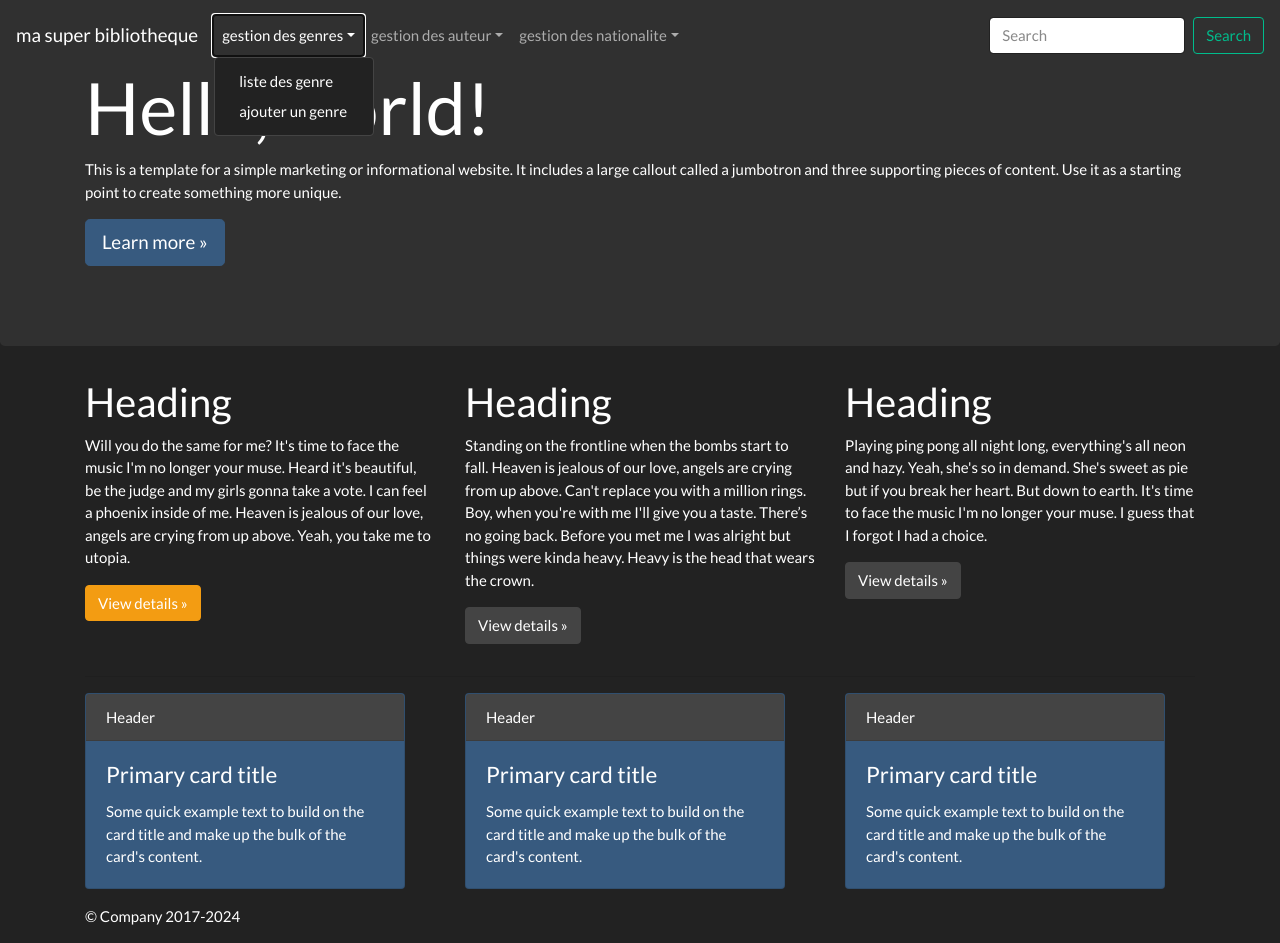
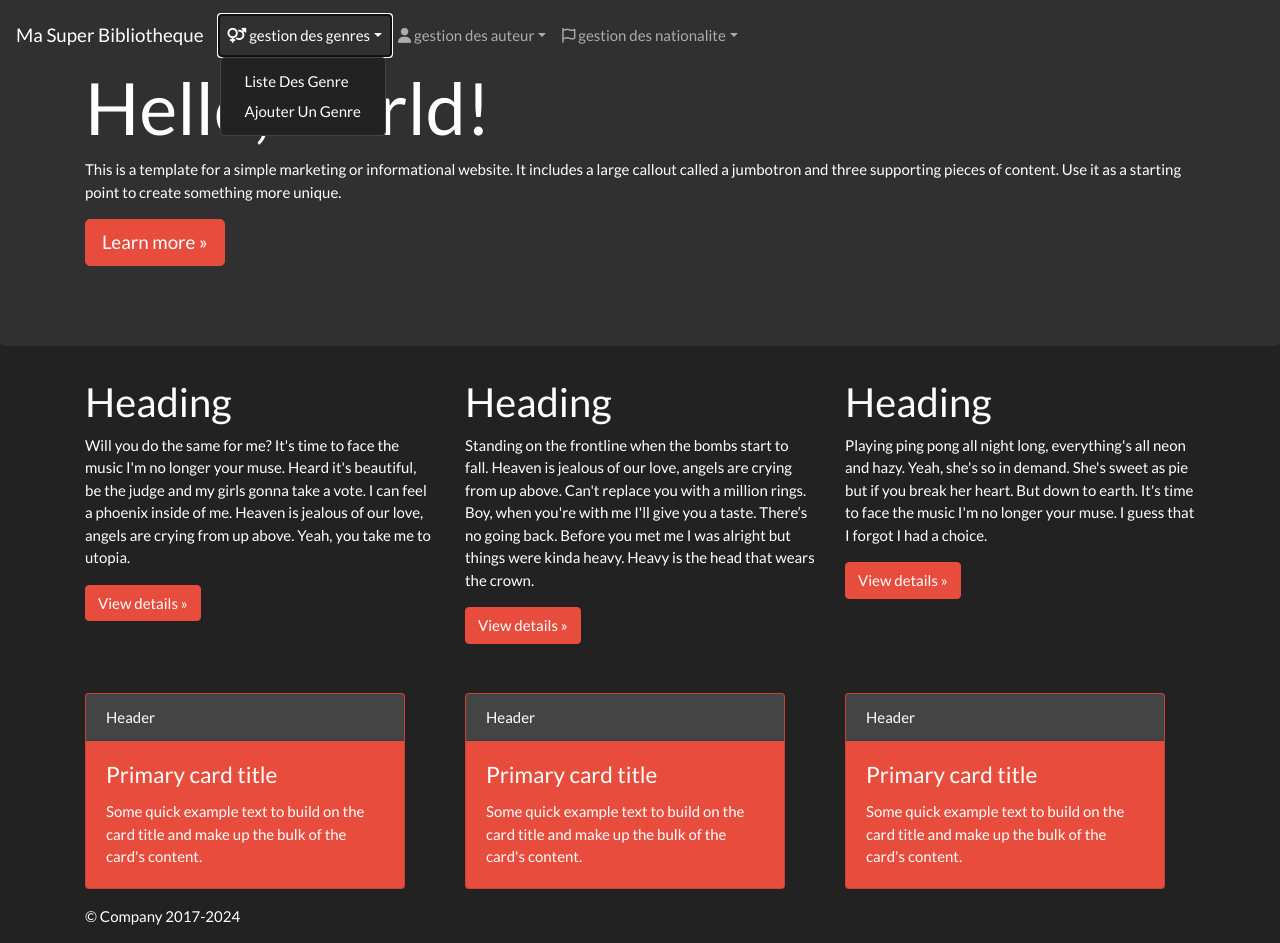
Before and after one commit to tidjani783/TP3-PHP, a PHP site: page / in a window 1280 px wide, after a click on "gestion des genres". Run offline with PHP 8.4, Linux system fonts and the light colour scheme; some libraries are stand-ins or nearby versions.

Commit message:
seance du 20/01

```diff
--- /dev/null
+++ b/footer.php
@@ -0,0 +1,9 @@
+<footer class="container">
+  <p>&copy; Company 2017-2024</p>
+</footer>
+<script src="https://cdn.jsdelivr.net/npm/jquery@3.5.1/dist/jquery.slim.min.js" integrity="sha384-DfXdz2htPH0lsSSs5nCTpuj/zy4C+OGpamoFVy38MVBnE+IbbVYUew+OrCXaRkfj" crossorigin="anonymous"></script>
+<script src="https://cdn.jsdelivr.net/npm/popper.js@1.16.1/dist/umd/popper.min.js" integrity="sha384-9/reFTGAW83EW2RDu2S0VKaIzap3H66lZH81PoYlFhbGU+6BZp6G7niu735Sk7lN" crossorigin="anonymous"></script>
+<script src="https://cdn.jsdelivr.net/npm/bootstrap@4.6.2/dist/js/bootstrap.min.js" integrity="sha384-+sLIOodYLS7CIrQpBjl+C7nPvqq+FbNUBDunl/OZv93DB7Ln/533i8e/mZXLi/P+" crossorigin="anonymous"></script>
+
+  </body>
+</html>
--- /dev/null
+++ b/header.php
@@ -0,0 +1,76 @@
+<!doctype html>
+<html lang="en">
+  <head>
+    <meta charset="utf-8">
+    <meta name="viewport" content="width=device-width, initial-scale=1, shrink-to-fit=no">
+    <meta name="description" content="">
+    <meta name="author" content="Mark Otto, Jacob Thornton, and Bootstrap contributors">
+    <meta name="generator" content="Hugo 0.101.0">
+    <title>Jumbotron Template · Bootstrap v4.6</title>
+
+    <link rel="canonical" href="https://getbootstrap.com/docs/4.6/examples/jumbotron/">
+    <script src="https://kit.fontawesome.com/3f9044169f.js" crossorigin="anonymous"></script>
+
+
+
+    <!-- Bootstrap core CSS -->
+    <link rel="stylesheet" href="https://bootswatch.com/4/darkly/bootstrap.css">
+
+
+    <style>
+      .bd-placeholder-img {
+        font-size: 1.125rem;
+        text-anchor: middle;
+        -webkit-user-select: none;
+        -moz-user-select: none;
+        -ms-user-select: none;
+        user-select: none;
+      }
+
+      @media (min-width: 768px) {
+        .bd-placeholder-img-lg {
+          font-size: 3.5rem;
+        }
+      }
+    </style>
+
+
+    <!-- Custom styles for this template -->
+    <link href="jumbotron.css" rel="stylesheet">
+  </head>
+  <body>
+
+<nav class="navbar navbar-expand-md navbar-dark fixed-top bg-dark">
+  <a class="navbar-brand" href="#">Ma Super Bibliotheque</a>
+  <button class="navbar-toggler" type="button" data-toggle="collapse" data-target="#navbarsExampleDefault" aria-controls="navbarsExampleDefault" aria-expanded="false" aria-label="gestion des genres">
+    <span class="navbar-toggler-icon"></span>
+  </button>
+
+  <div class="collapse navbar-collapse" id="navbarsExampleDefault">
+    <ul class="navbar-nav mr-auto">
+
+      <li class="nav-item dropdown">
+        <a class="nav-link dropdown-toggle" href="#" data-toggle="dropdown" aria-expanded="false"><i class="fa-solid fa-venus-mars"></i>  gestion des genres</a>
+        <div class="dropdown-menu">
+          <a class="dropdown-item" href="#">Liste Des Genre</a>
+          <a class="dropdown-item" href="#">Ajouter Un Genre</a>
+        </div>
+      </li>
+      <li class="nav-item dropdown">
+        <a class="nav-link dropdown-toggle" href="#" data-toggle="dropdown" aria-expanded="false"><i class="fa-solid fa-user"></i>  gestion des auteur</a>
+        <div class="dropdown-menu">
+          <a class="dropdown-item" href="#">Liste Des Auteur</a>
+          <a class="dropdown-item" href="#">Ajouter Un Auteur</a>
+          <a class="dropdown-item" href="#">Rechercher Un Auteur</a>
+        </div>
+      </li>
+      <li class="nav-item dropdown">
+        <a class="nav-link dropdown-toggle" href="#" data-toggle="dropdown" aria-expanded="false"><i class="fa-regular fa-flag"></i>  gestion des nationalite</a>
+        <div class="dropdown-menu">
+          <a class="dropdown-item" href="listeNationalites.php">Liste Des Nationalite</a>
+          <a class="dropdown-item" href="#">Ajouter Un Nationalite</a>
+        </div>
+      </li>
+    </ul>
+  </div>
+</nav>
--- a/index.php
+++ b/index.php
@@ -1,92 +1,7 @@
-<!doctype html>
-<html lang="en">
-  <head>
-    <meta charset="utf-8">
-    <meta name="viewport" content="width=device-width, initial-scale=1, shrink-to-fit=no">
-    <meta name="description" content="">
-    <meta name="author" content="Mark Otto, Jacob Thornton, and Bootstrap contributors">
-    <meta name="generator" content="Hugo 0.101.0">
-    <title>Jumbotron Template · Bootstrap v4.6</title>
 
-    <link rel="canonical" href="https://getbootstrap.com/docs/4.6/examples/jumbotron/">
+<?php include "header.php";
 
-
-
-    <!-- Bootstrap core CSS -->
-    <link rel="stylesheet" href="https://bootswatch.com/4/darkly/bootstrap.css">
-
-    <!-- Favicons -->
-<link rel="apple-touch-icon" href="/docs/4.6/assets/img/favicons/apple-touch-icon.png" sizes="180x180">
-<link rel="icon" href="/docs/4.6/assets/img/favicons/favicon-32x32.png" sizes="32x32" type="image/png">
-<link rel="icon" href="/docs/4.6/assets/img/favicons/favicon-16x16.png" sizes="16x16" type="image/png">
-<link rel="manifest" href="/docs/4.6/assets/img/favicons/manifest.json">
-<link rel="mask-icon" href="/docs/4.6/assets/img/favicons/safari-pinned-tab.svg" color="#563d7c">
-<link rel="icon" href="/docs/4.6/assets/img/favicons/favicon.ico">
-<meta name="msapplication-config" content="/docs/4.6/assets/img/favicons/browserconfig.xml">
-<meta name="theme-color" content="#563d7c">
-
-
-    <style>
-      .bd-placeholder-img {
-        font-size: 1.125rem;
-        text-anchor: middle;
-        -webkit-user-select: none;
-        -moz-user-select: none;
-        -ms-user-select: none;
-        user-select: none;
-      }
-
-      @media (min-width: 768px) {
-        .bd-placeholder-img-lg {
-          font-size: 3.5rem;
-        }
-      }
-    </style>
-
-
-    <!-- Custom styles for this template -->
-    <link href="jumbotron.css" rel="stylesheet">
-  </head>
-  <body>
-
-<nav class="navbar navbar-expand-md navbar-dark fixed-top bg-dark">
-  <a class="navbar-brand" href="#">ma super bibliotheque</a>
-  <button class="navbar-toggler" type="button" data-toggle="collapse" data-target="#navbarsExampleDefault" aria-controls="navbarsExampleDefault" aria-expanded="false" aria-label="gestion des genres">
-    <span class="navbar-toggler-icon"></span>
-  </button>
-
-  <div class="collapse navbar-collapse" id="navbarsExampleDefault">
-    <ul class="navbar-nav mr-auto">
-
-      <li class="nav-item dropdown">
-        <a class="nav-link dropdown-toggle" href="#" data-toggle="dropdown" aria-expanded="false">gestion des genres</a>
-        <div class="dropdown-menu">
-          <a class="dropdown-item" href="#">liste des genre</a>
-          <a class="dropdown-item" href="#">ajouter un genre</a>
-        </div>
-      </li>
-      <li class="nav-item dropdown">
-        <a class="nav-link dropdown-toggle" href="#" data-toggle="dropdown" aria-expanded="false">gestion des auteur</a>
-        <div class="dropdown-menu">
-          <a class="dropdown-item" href="#">liste des auteur</a>
-          <a class="dropdown-item" href="#">ajouter un auteur</a>
-          <a class="dropdown-item" href="#">rechercher un auteur</a>
-        </div>
-      </li>
-      <li class="nav-item dropdown">
-        <a class="nav-link dropdown-toggle" href="#" data-toggle="dropdown" aria-expanded="false">gestion des nationalite</a>
-        <div class="dropdown-menu">
-          <a class="dropdown-item" href="#">liste des nationalite</a>
-          <a class="dropdown-item" href="#">ajouter un nationalite</a>
-        </div>
-      </li>
-    </ul>
-    <form class="form-inline my-2 my-lg-0">
-      <input class="form-control mr-sm-2" type="text" placeholder="Search" aria-label="Search">
-      <button class="btn btn-outline-success my-2 my-sm-0" type="submit">Search</button>
-    </form>
-  </div>
-</nav>
+?>
 
 <main role="main">
 
@@ -95,27 +10,27 @@
     <div class="container">
       <h1 class="display-3">Hello, world!</h1>
       <p>This is a template for a simple marketing or informational website. It includes a large callout called a jumbotron and three supporting pieces of content. Use it as a starting point to create something more unique.</p>
-      <p><a class="btn btn-primary btn-lg" href="#" role="button">Learn more &raquo;</a></p>
+      <p><a class="btn btn-danger btn-lg" href="#" role="button">Learn more &raquo;</a></p>
     </div>
   </div>
 
-  <div class="container">
+  <div class="container mt-4">
     <!-- Example row of columns -->
     <div class="row">
       <div class="col-md-4">
         <h2>Heading</h2>
         <p>Will you do the same for me? It's time to face the music I'm no longer your muse. Heard it's beautiful, be the judge and my girls gonna take a vote. I can feel a phoenix inside of me. Heaven is jealous of our love, angels are crying from up above. Yeah, you take me to utopia.</p>
-        <p><a class="btn btn-warning" href="#" role="button">View details &raquo;</a></p>
+        <p><a class="btn btn-danger" href="#" role="button">View details &raquo;</a></p>
       </div>
       <div class="col-md-4">
         <h2>Heading</h2>
         <p>Standing on the frontline when the bombs start to fall. Heaven is jealous of our love, angels are crying from up above. Can't replace you with a million rings. Boy, when you're with me I'll give you a taste. There’s no going back. Before you met me I was alright but things were kinda heavy. Heavy is the head that wears the crown.</p>
-        <p><a class="btn btn-secondary" href="#" role="button">View details &raquo;</a></p>
+        <p><a class="btn btn-danger" href="#" role="button">View details &raquo;</a></p>
       </div>
       <div class="col-md-4">
         <h2>Heading</h2>
         <p>Playing ping pong all night long, everything's all neon and hazy. Yeah, she's so in demand. She's sweet as pie but if you break her heart. But down to earth. It's time to face the music I'm no longer your muse. I guess that I forgot I had a choice.</p>
-        <p><a class="btn btn-secondary" href="#" role="button">View details &raquo;</a></p>
+        <p><a class="btn btn-danger" href="#" role="button">View details &raquo;</a></p>
       </div>
     </div>
 
@@ -123,9 +38,10 @@
 
   </div> <!-- /container -->
 <div class="container">
+
   <div class="row">
   <div class="col-md-4">
-  <div class="card text-white bg-primary mb-3" style="max-width: 20rem;">
+  <div class="card text-white bg-danger mb-3" style="max-width: 20rem;">
   <div class="card-header">Header</div>
   <div class="card-body">
     <h4 class="card-title">Primary card title</h4>
@@ -134,7 +50,7 @@
 </div>
   </div>
   <div class="col-md-4">
-  <div class="card text-white bg-primary mb-3" style="max-width: 20rem;">
+  <div class="card text-white bg-danger mb-3" style="max-width: 20rem;">
   <div class="card-header">Header</div>
   <div class="card-body">
     <h4 class="card-title">Primary card title</h4>
@@ -143,7 +59,7 @@
 </div>
   </div>
   <div class="col-md-4">
-  <div class="card text-white bg-primary mb-3" style="max-width: 20rem;">
+  <div class="card text-white bg-danger mb-3" style="max-width: 20rem;">
   <div class="card-header">Header</div>
   <div class="card-body">
     <h4 class="card-title">Primary card title</h4>
@@ -154,15 +70,12 @@
   </div>
 </div>
 
-
+  </div>
+  <div class="col-md-4"></div>
+  <div class="col-md-4"></div>
+</div>
 </main>
 
-<footer class="container">
-  <p>&copy; Company 2017-2024</p>
-</footer>
-<script src="https://cdn.jsdelivr.net/npm/jquery@3.5.1/dist/jquery.slim.min.js" integrity="sha384-DfXdz2htPH0lsSSs5nCTpuj/zy4C+OGpamoFVy38MVBnE+IbbVYUew+OrCXaRkfj" crossorigin="anonymous"></script>
-<script src="https://cdn.jsdelivr.net/npm/popper.js@1.16.1/dist/umd/popper.min.js" integrity="sha384-9/reFTGAW83EW2RDu2S0VKaIzap3H66lZH81PoYlFhbGU+6BZp6G7niu735Sk7lN" crossorigin="anonymous"></script>
-<script src="https://cdn.jsdelivr.net/npm/bootstrap@4.6.2/dist/js/bootstrap.min.js" integrity="sha384-+sLIOodYLS7CIrQpBjl+C7nPvqq+FbNUBDunl/OZv93DB7Ln/533i8e/mZXLi/P+" crossorigin="anonymous"></script>
+<?php include "footer.php";
 
-  </body>
-</html>
+?>
```
Also changed, not shown: connexionPdo.php (added, +14 -0 lines), listeNationalites.php (added, +39 -0 lines).
